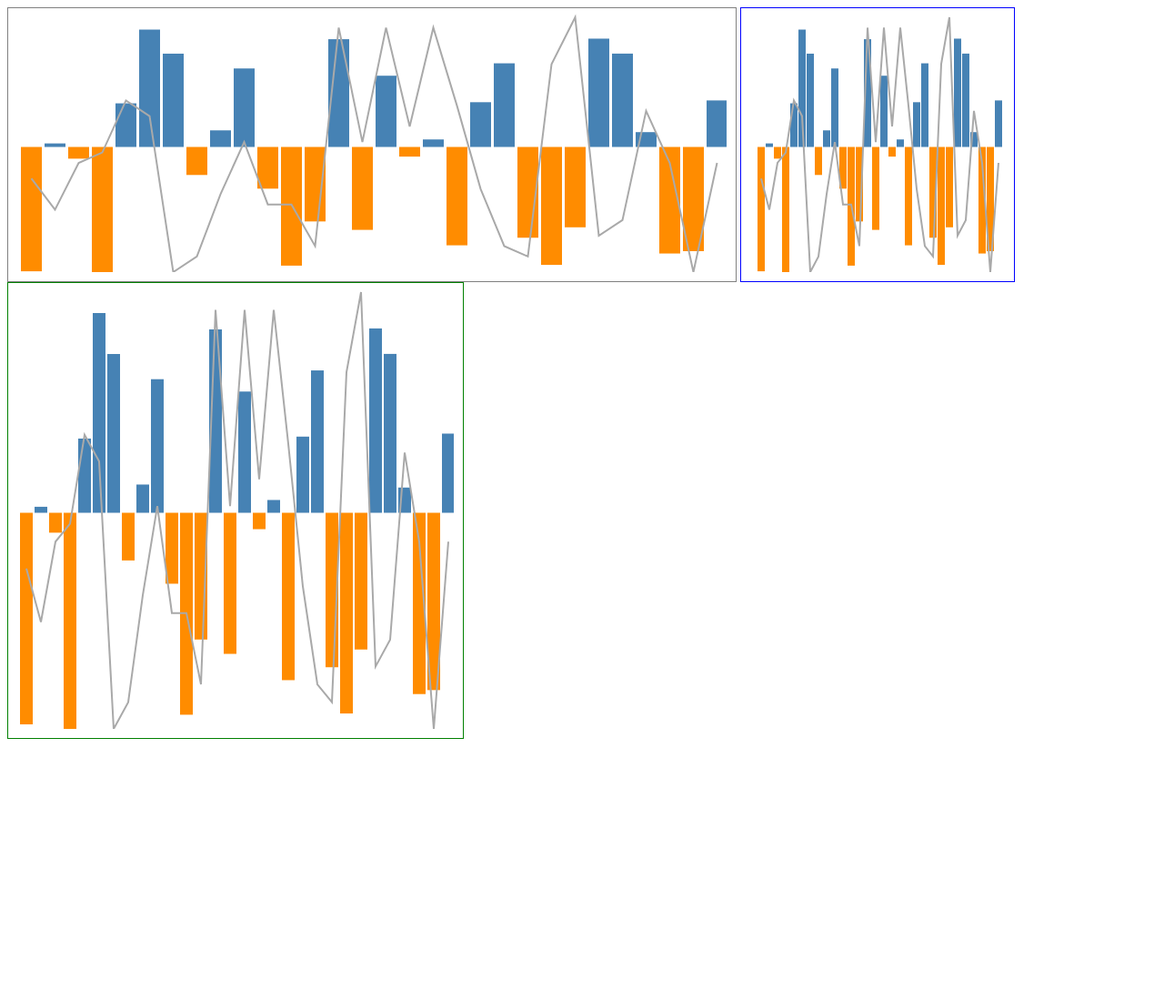
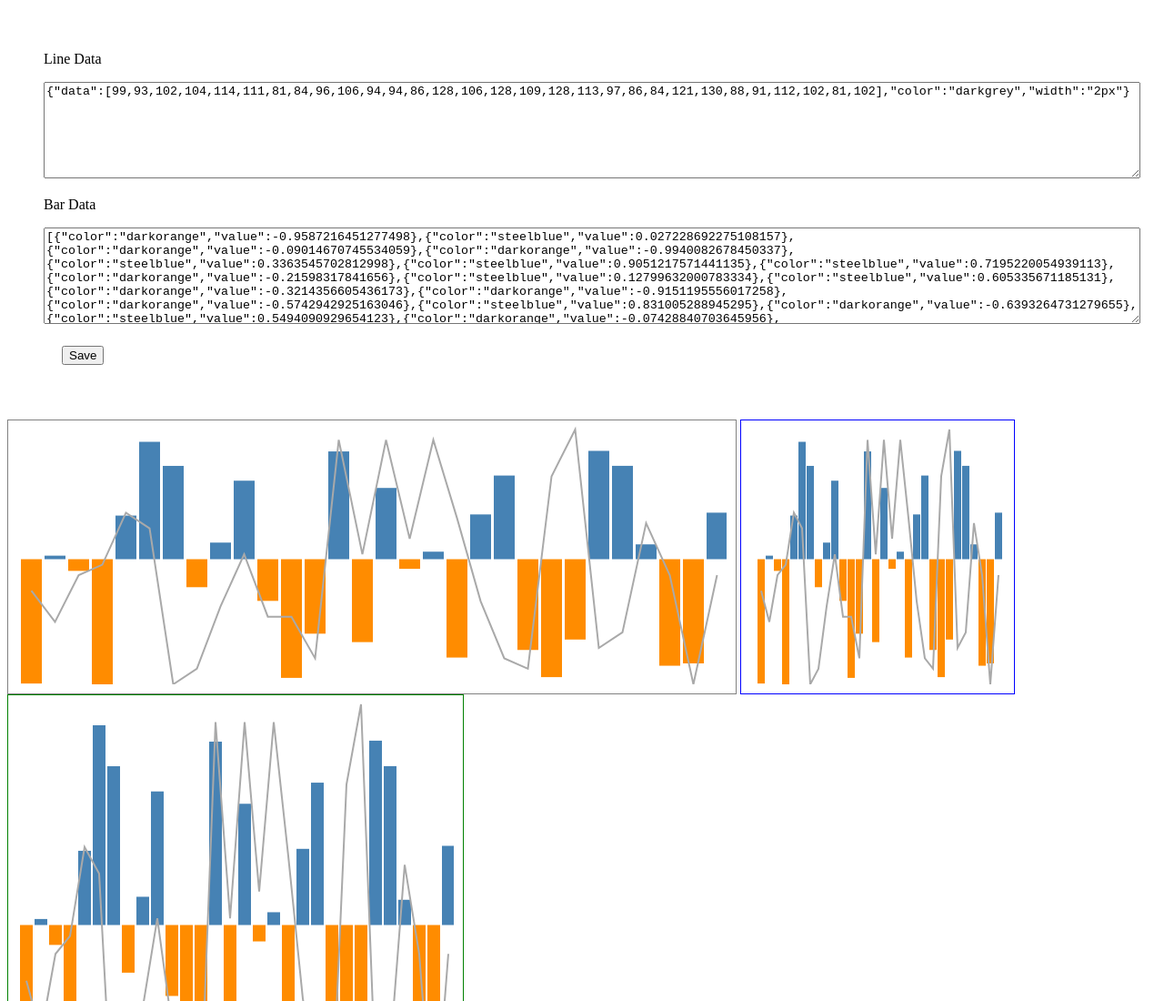
Before and after one commit to diaakasem/d3-line-bar, a website: page app/index.html in a window 1280 px wide. Shown: the top 1100 px of the page at 91% size. Before the commit the page ends 816 px from the top, so only its background shows below. Drawn offline with nearby package versions, Linux system fonts and the light colour scheme; files that its build step writes are made by us from their sources.

Commit message:
Adding editing text areas

```diff
--- a/app/index.html
+++ b/app/index.html
@@ -23,16 +23,32 @@
     <!--[if lt IE 10]>
       <p class="browserupgrade">You are using an <strong>outdated</strong> browser. Please <a href="http://browsehappy.com/">upgrade your browser</a> to improve your experience.</p>
     <![endif]-->
+    <div class="data-container"
+      <form>
+        <p> Line Data </p>
+        <textarea id="line-data" name="line-data" col="100" row="10"> line data </textarea>
+        <p> Bar Data </p>
+        <textarea id="bar-data" name="bar-data" col="100" row="10"> bar data </textarea>
+        <button id="executer"> Save </button>
+      </form>
+    </div>
     <div class="svg-container"
-        style="width:800px;height:300px; display:inline-block;"> </div>
+        style="width:800px;height:300px; display:inline-block;"
+        data-line=""
+        data-bar=""> </div>
     <div class="svg-container2"
-        style="width:300px;height:300px; display:inline-block;"> </div>
+        style="width:300px;height:300px; display:inline-block;"
+        data-line=""
+        data-bar=""> </div>
     <div class="svg-container3"
-        style="width:500px;height:500px; display:inline-block;"> </div>
+        style="width:500px;height:500px; display:inline-block;"
+        data-line=""
+        data-bar=""> </div>
     <!-- build:js scripts/vendor.js -->
     <!-- bower:js -->
     <script src="/bower_components/jquery/dist/jquery.js"></script>
     <script src="/bower_components/d3/d3.js"></script>
+    <script src="/bower_components/jquery-observe/jquery-observe.js"></script>
     <!-- endbower -->
     <!-- endbuild -->
 
--- a/app/scripts/graph.js
+++ b/app/scripts/graph.js
@@ -2,6 +2,13 @@
 'use strict';
 
 function createLineBarGraph(container, barData, lineData) {
+    if (!barData) {
+        barData = $(container).data('bar');
+    }
+    if (!lineData) {
+        lineData = $(container).data('line');
+    }
+    $(container).empty();
 
     function getWidthHeight(element) {
         var node = element.node();
--- a/app/scripts/main.js
+++ b/app/scripts/main.js
@@ -3,12 +3,31 @@
 
 (function() {
 
+    var containers = [
+        '.svg-container',
+        '.svg-container2',
+        '.svg-container3'
+    ];
+
+    function draw() {
+        var barData = JSON.parse($('#bar-data').val());
+        var lineData = JSON.parse($('#line-data').val());
+        console.log(barData);
+        console.log(lineData);
+        containers.forEach(function(container) {
+            createLineBarGraph(container, barData, lineData);
+        });
+    }
+
     d3.json('data/data-small.json', function(barData) {
+        $('#bar-data').text(JSON.stringify(barData))
         d3.json('data/data-line-small.json', function(lineData) {
-            createLineBarGraph('.svg-container', barData, lineData);
-            createLineBarGraph('.svg-container2', barData, lineData);
-            createLineBarGraph('.svg-container3', barData, lineData);
+            $('#line-data').text(JSON.stringify(lineData));
+            draw();
+            $('#executer').on('click', draw);
         });
     });
 
+
+
 }).call(null);
--- a/app/styles/main.css
+++ b/app/styles/main.css
@@ -1,4 +1,14 @@
-
+.data-container {
+    margin: 20px;
+    padding: 20px;
+}
+.data-container textarea {
+    width: 100%;
+    height: 100px;
+}
+.data-container button {
+    margin: 20px;
+}
 .svg-container {
     border: 1px solid grey;
 }
```
